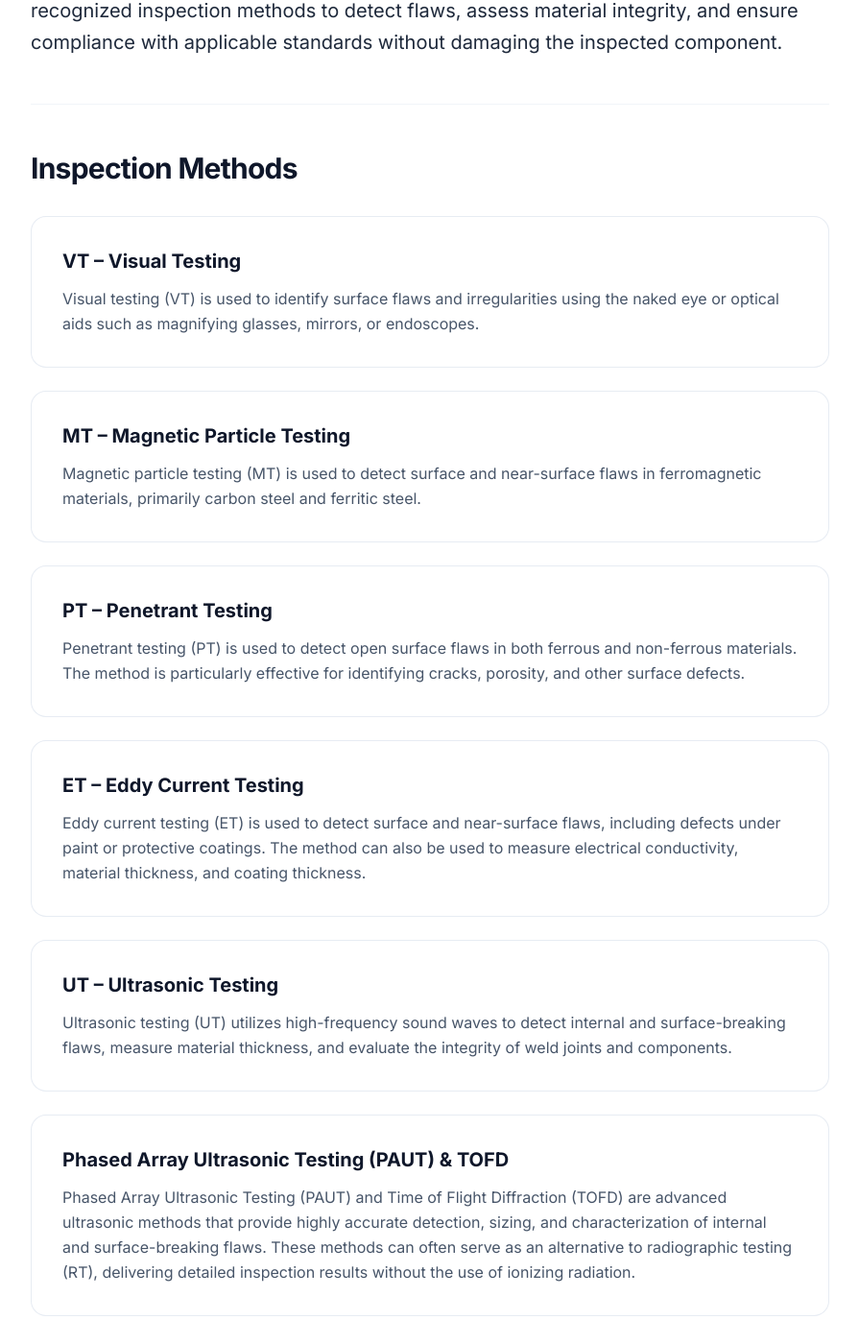
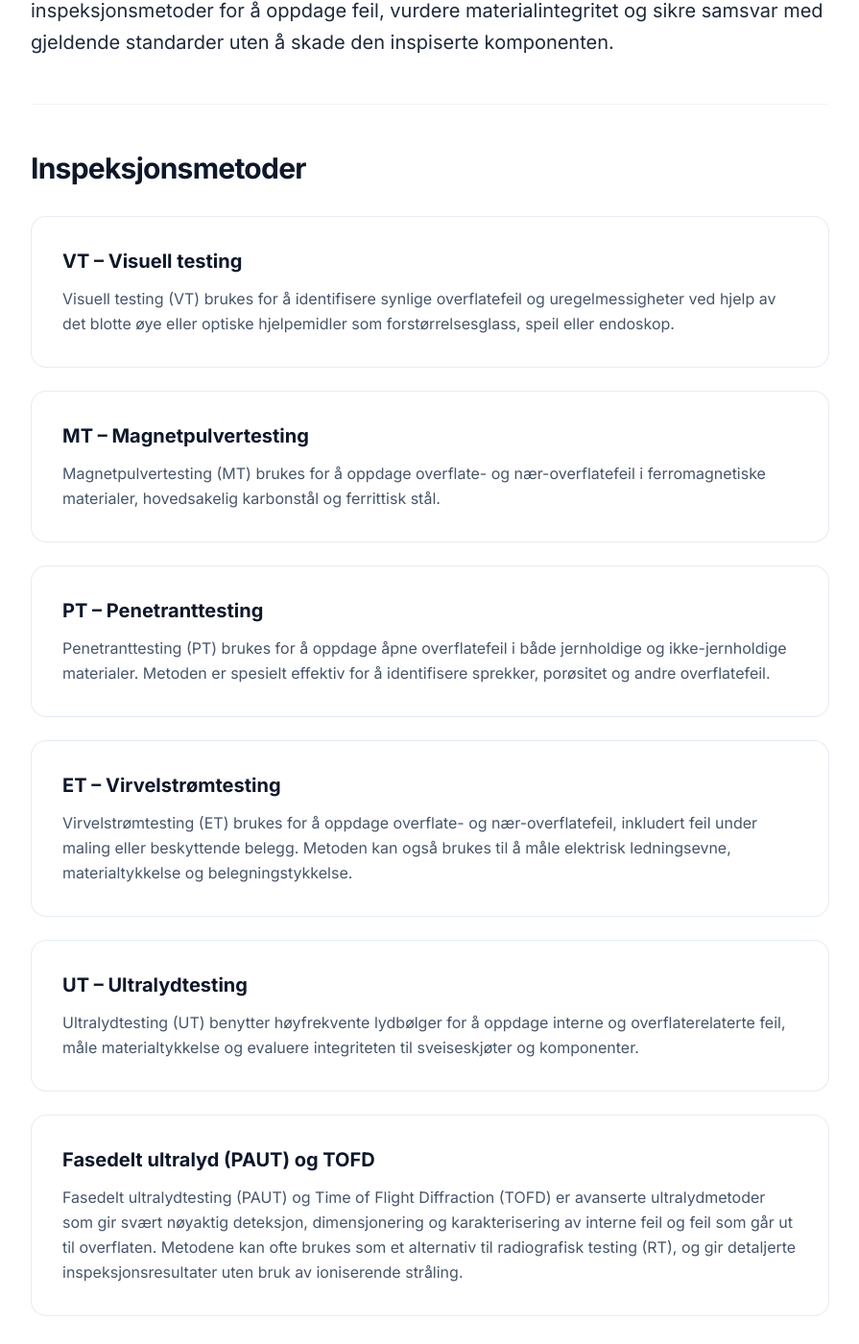
Before and after one commit to mruslys/uptest.no, a Jekyll site: the page built from no/ikke-destruktiv-proving/index.html, in a window 1280 px wide and 1400 px high, scrolled down 500 px. Shown: the whole window at 96% size, without its empty margins (192-1087 px from the left). Built offline with Jekyll 4.4.1, drawn with Linux system fonts in a browser that asks for light colours; nearby versions of some CDN libraries; some of the changed text lies outside the part shown.

Commit message:
Update index.html

```diff
--- a/no/ikke-destruktiv-proving/index.html
+++ b/no/ikke-destruktiv-proving/index.html
@@ -1,81 +1,81 @@
 ---
 layout: page
-lang: en
+lang: "no"
 current_page: ndt
-title: "Non-Destructive Testing"
+title: "Ikke-destruktiv testing"
 header_image: "images/uptest-neardomoji-kontrole-6.jpg"
 ---
 
-<!-- Introduction -->
+<!-- Introduksjon -->
 <div class="space-y-4">
     <p class="text-xl font-normal text-slate-800 leading-relaxed">
-        <strong class="text-slate-900 font-semibold bg-brand-50 px-1.5 py-0.5 rounded text-brand-800">Uptest</strong> offers a comprehensive range of non-destructive testing (NDT) services performed by qualified and experienced inspectors. We utilize internationally recognized inspection methods to detect flaws, assess material integrity, and ensure compliance with applicable standards without damaging the inspected component.
+        <strong class="text-slate-900 font-semibold bg-brand-50 px-1.5 py-0.5 rounded text-brand-800">Uptest</strong> tilbyr et omfattende utvalg av tjenester innen ikke-destruktiv testing (NDT), utført av kvalifiserte og erfarne inspektører. Vi benytter internasjonalt anerkjente inspeksjonsmetoder for å oppdage feil, vurdere materialintegritet og sikre samsvar med gjeldende standarder uten å skade den inspiserte komponenten.
     </p>
 </div>
 
 <hr class="border-slate-100 my-8">
 
-<!-- Inspection Methods -->
+<!-- Inspeksjonsmetoder -->
 <div class="space-y-8">
     <h2 class="text-2xl sm:text-3xl font-bold text-slate-900 tracking-tight">
-        Inspection Methods
+        Inspeksjonsmetoder
     </h2>
 
     <div class="grid gap-6">
         <!-- VT -->
         <div class="bg-white rounded-2xl p-6 sm:p-8 border border-slate-200/80 hover:border-brand-500 hover:shadow-lg transition-all duration-300 space-y-3 group">
-            <h3 class="text-xl font-bold text-slate-900 group-hover:text-brand-600 transition-colors">VT – Visual Testing</h3>
+            <h3 class="text-xl font-bold text-slate-900 group-hover:text-brand-600 transition-colors">VT – Visuell testing</h3>
             <p class="text-base text-slate-600 leading-relaxed">
-                Visual testing (VT) is used to identify surface flaws and irregularities using the naked eye or optical aids such as magnifying glasses, mirrors, or endoscopes.
+                Visuell testing (VT) brukes for å identifisere synlige overflatefeil og uregelmessigheter ved hjelp av det blotte øye eller optiske hjelpemidler som forstørrelsesglass, speil eller endoskop.
             </p>
         </div>
 
         <!-- MT -->
         <div class="bg-white rounded-2xl p-6 sm:p-8 border border-slate-200/80 hover:border-brand-500 hover:shadow-lg transition-all duration-300 space-y-3 group">
-            <h3 class="text-xl font-bold text-slate-900 group-hover:text-brand-600 transition-colors">MT – Magnetic Particle Testing</h3>
+            <h3 class="text-xl font-bold text-slate-900 group-hover:text-brand-600 transition-colors">MT – Magnetpulvertesting</h3>
             <p class="text-base text-slate-600 leading-relaxed">
-                Magnetic particle testing (MT) is used to detect surface and near-surface flaws in ferromagnetic materials, primarily carbon steel and ferritic steel.
+                Magnetpulvertesting (MT) brukes for å oppdage overflate- og nær-overflatefeil i ferromagnetiske materialer, hovedsakelig karbonstål og ferrittisk stål.
             </p>
         </div>
 
         <!-- PT -->
         <div class="bg-white rounded-2xl p-6 sm:p-8 border border-slate-200/80 hover:border-brand-500 hover:shadow-lg transition-all duration-300 space-y-3 group">
-            <h3 class="text-xl font-bold text-slate-900 group-hover:text-brand-600 transition-colors">PT – Penetrant Testing</h3>
+            <h3 class="text-xl font-bold text-slate-900 group-hover:text-brand-600 transition-colors">PT – Penetranttesting</h3>
             <p class="text-base text-slate-600 leading-relaxed">
-                Penetrant testing (PT) is used to detect open surface flaws in both ferrous and non-ferrous materials. The method is particularly effective for identifying cracks, porosity, and other surface defects.
+                Penetranttesting (PT) brukes for å oppdage åpne overflatefeil i både jernholdige og ikke-jernholdige materialer. Metoden er spesielt effektiv for å identifisere sprekker, porøsitet og andre overflatefeil.
             </p>
         </div>
 
         <!-- ET -->
         <div class="bg-white rounded-2xl p-6 sm:p-8 border border-slate-200/80 hover:border-brand-500 hover:shadow-lg transition-all duration-300 space-y-3 group">
-            <h3 class="text-xl font-bold text-slate-900 group-hover:text-brand-600 transition-colors">ET – Eddy Current Testing</h3>
+            <h3 class="text-xl font-bold text-slate-900 group-hover:text-brand-600 transition-colors">ET – Virvelstrømtesting</h3>
             <p class="text-base text-slate-600 leading-relaxed">
-                Eddy current testing (ET) is used to detect surface and near-surface flaws, including defects under paint or protective coatings. The method can also be used to measure electrical conductivity, material thickness, and coating thickness.
+                Virvelstrømtesting (ET) brukes for å oppdage overflate- og nær-overflatefeil, inkludert feil under maling eller beskyttende belegg. Metoden kan også brukes til å måle elektrisk ledningsevne, materialtykkelse og belegningstykkelse.
             </p>
         </div>
 
         <!-- UT -->
         <div class="bg-white rounded-2xl p-6 sm:p-8 border border-slate-200/80 hover:border-brand-500 hover:shadow-lg transition-all duration-300 space-y-3 group">
-            <h3 class="text-xl font-bold text-slate-900 group-hover:text-brand-600 transition-colors">UT – Ultrasonic Testing</h3>
+            <h3 class="text-xl font-bold text-slate-900 group-hover:text-brand-600 transition-colors">UT – Ultralydtesting</h3>
             <p class="text-base text-slate-600 leading-relaxed">
-                Ultrasonic testing (UT) utilizes high-frequency sound waves to detect internal and surface-breaking flaws, measure material thickness, and evaluate the integrity of weld joints and components.
+                Ultralydtesting (UT) benytter høyfrekvente lydbølger for å oppdage interne og overflaterelaterte feil, måle materialtykkelse og evaluere integriteten til sveiseskjøter og komponenter.
             </p>
         </div>
 
         <!-- PAUT & TOFD -->
         <div class="bg-white rounded-2xl p-6 sm:p-8 border border-slate-200/80 hover:border-brand-500 hover:shadow-lg transition-all duration-300 space-y-3 group">
-            <h3 class="text-xl font-bold text-slate-900 group-hover:text-brand-600 transition-colors">Phased Array Ultrasonic Testing (PAUT) & TOFD</h3>
+            <h3 class="text-xl font-bold text-slate-900 group-hover:text-brand-600 transition-colors">Fasedelt ultralyd (PAUT) og TOFD</h3>
             <p class="text-base text-slate-600 leading-relaxed">
-                Phased Array Ultrasonic Testing (PAUT) and Time of Flight Diffraction (TOFD) are advanced ultrasonic methods that provide highly accurate detection, sizing, and characterization of internal and surface-breaking flaws. These methods can often serve as an alternative to radiographic testing (RT), delivering detailed inspection results without the use of ionizing radiation.
+                Fasedelt ultralydtesting (PAUT) og Time of Flight Diffraction (TOFD) er avanserte ultralydmetoder som gir svært nøyaktig deteksjon, dimensjonering og karakterisering av interne feil og feil som går ut til overflaten. Metodene kan ofte brukes som et alternativ til radiografisk testing (RT), og gir detaljerte inspeksjonsresultater uten bruk av ioniserende stråling.
             </p>
         </div>
     </div>
 
     <!-- Call to Action -->
     {% include cta-box.html
-        title="Need NDT Inspection?"
-        description="Ensure the safety, quality, and integrity of your installations with our professional non-destructive testing solutions. Contact our experienced team to discuss your project requirements."
-        btn_text="Contact Our Team"
+        title="Trenger du NDT-inspeksjon?"
+        description="Sikre tryggheten, kvaliteten og integriteten til dine installasjoner med våre profesjonelle løsninger innen ikke-destruktiv testing. Kontakt vårt erfarne team for å diskutere dine prosjektbehov."
+        btn_text="Kontakt vårt team"
     %}
 
 </div>
```
